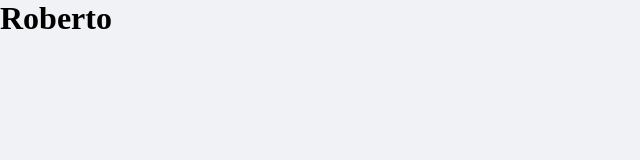
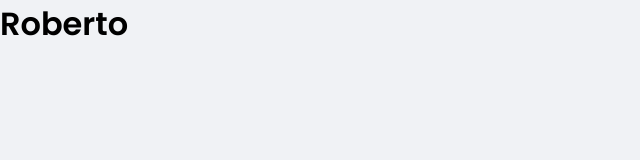
Before and after one commit to robertorp/cf-pessoal, a React (Create React App) app: page / in a window 1280 px wide. Shown: the top 160 px of the page, without its empty margins (0-640 px from the left). Built offline with nearby package versions, Linux system fonts and the light colour scheme.

Commit message:
Adicionado font-family Poppins

```diff
--- a/public/index.html
+++ b/public/index.html
@@ -1,10 +1,12 @@
 <!DOCTYPE html>
 <html lang="en">
   <head>
+    <link rel="preconnect" href="https://fonts.gstatic.com">
     <meta charset="utf-8" />
     <meta name="viewport" content="width=device-width, initial-scale=1" />
+    <link rel="shortcut icon" href="favicon.ico" type="image/png">
 
-    <link rel="shortcut icon" href="favicon.ico" type="image/png">
+    <link href="https://fonts.googleapis.com/css2?family=Poppins:wght@400;500;600&display=swap" rel="stylesheet">
 
     <title>Controle Financeiro Pessoal</title>
   </head>
--- a/src/styles/global.ts
+++ b/src/styles/global.ts
@@ -35,6 +35,15 @@
     -webkit-font-smoothing: antialiased;
   }
 
+  body, input, textarea, button {
+    font-family: 'Poppins', sans-serif;
+    font-weight: 400;
+  }
+
+  h1, h2, h3, h4, h5, h6, strong {
+    font-weight: 600;
+  }
+
   button {
     cursor: pointer;
   }
```
